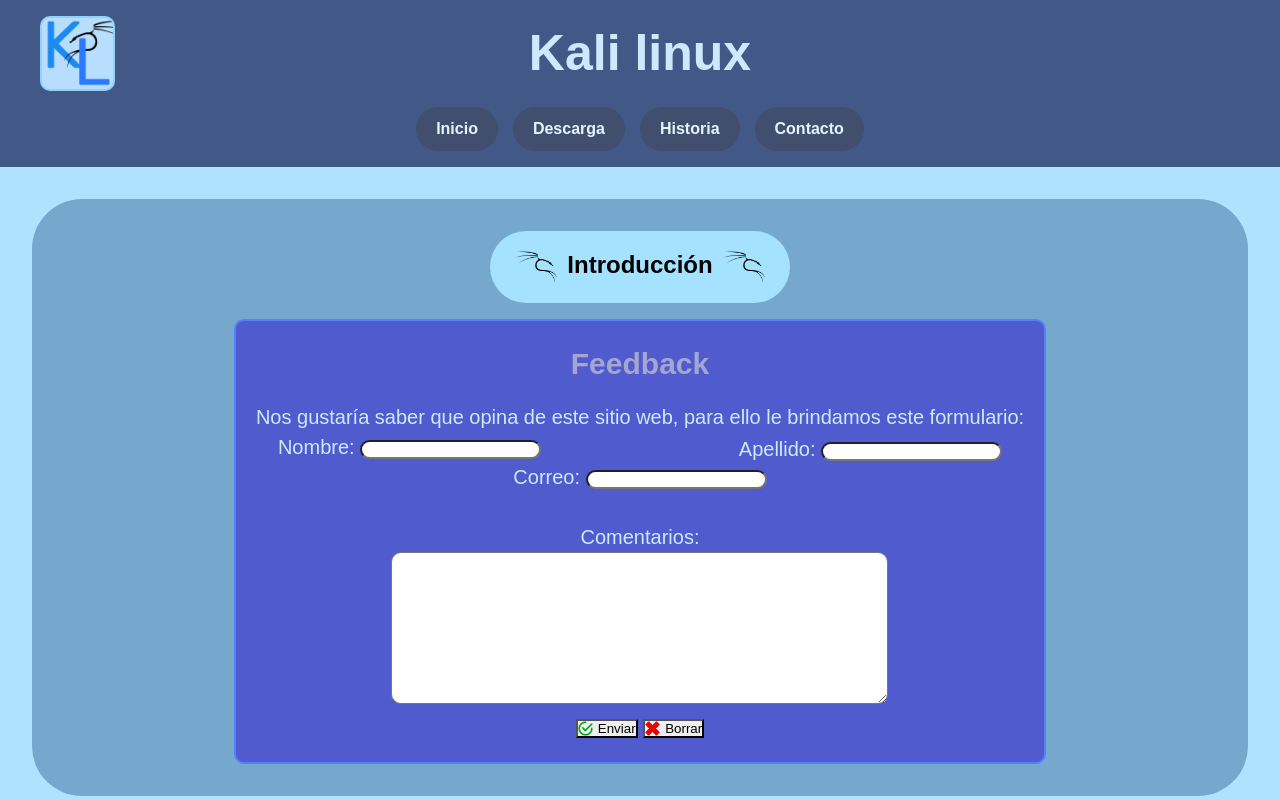
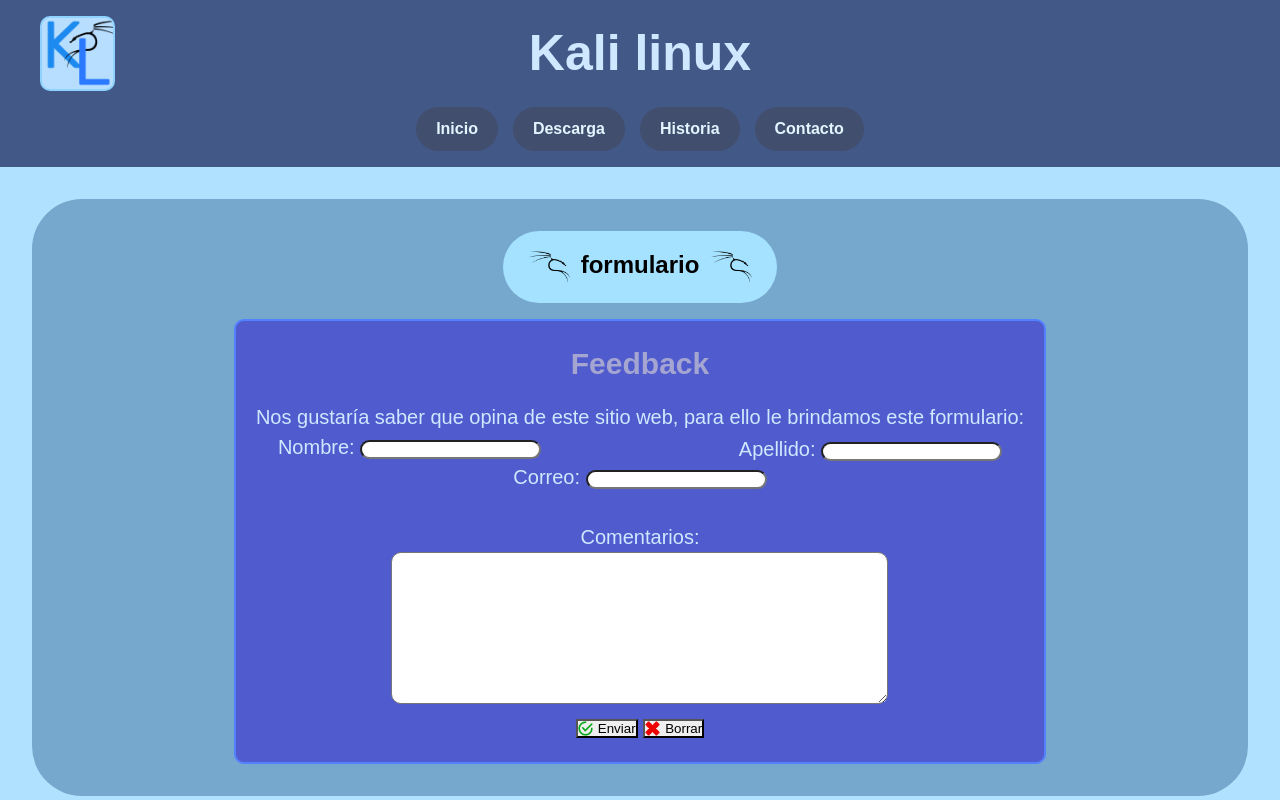
Before and after one commit to charXT/sitio-web, a plain HTML site: page sitio-web/cont.html in a window 1280 px wide. Shown: the top 800 px of the page. Drawn offline with Linux system fonts and the light colour scheme; a web font is replaced by a local one.

Commit message:
Fixed wrongly named title

```diff
--- a/sitio-web/cont.html
+++ b/sitio-web/cont.html
@@ -27,7 +27,7 @@
 
     <main>
         <section class="feedback">
-            <h2 class="hdiv" id="hborder"><img src="kali-linux-logo.png" alt="kali logo" width="50px" class="img1text">  Introducción  <img src="kali-linux-logo.png" alt="kali logo" width="50px" class="img1text"></h2>
+            <h2 class="hdiv" id="hborder"><img src="kali-linux-logo.png" alt="kali logo" width="50px" class="img1text">  formulario  <img src="kali-linux-logo.png" alt="kali logo" width="50px" class="img1text"></h2>
             <div class="contenedor abldiv" id="contenedor-deco">
 
                 <h3 class="hdiv">Feedback</h3>
```
